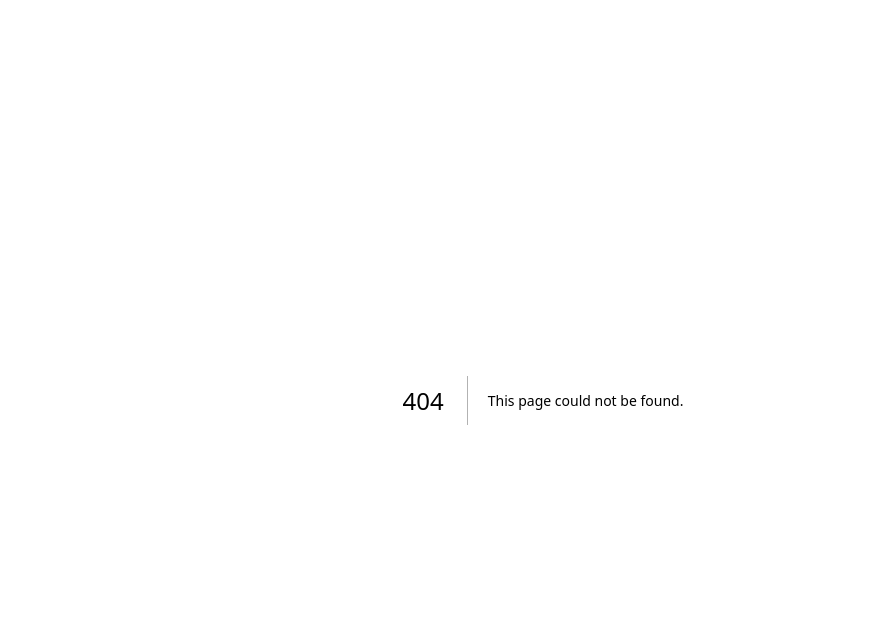
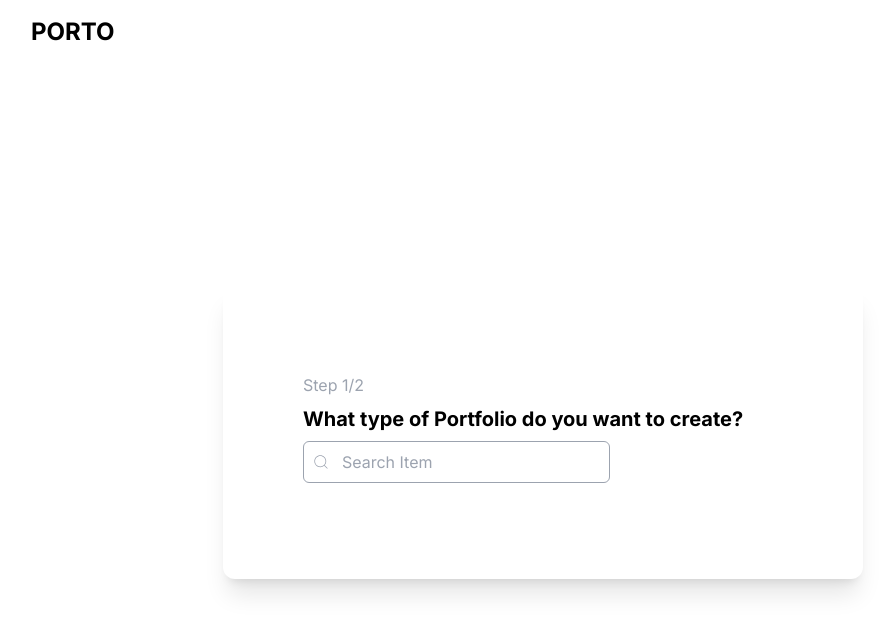
Before and after one commit to somdarv/porto, a Next.js app: page /onboarding in a window 1280 px wide. Before the commit this address had no page. Shown: the top 632 px of the page, without its empty margins (97-989 px from the left). Built offline with nearby package versions, Linux system fonts and the light colour scheme.

Commit message:
search and onboarding

```diff
--- /dev/null
+++ b/app/components/SearchComponent.js
@@ -0,0 +1,124 @@
+import React, { useState, useEffect } from 'react';
+import { CiSearch } from "react-icons/ci";
+import axios from 'axios';
+import { IoClose } from "react-icons/io5";
+
+
+export default function SearchComponent() {
+    const [searchResults, setSearchResults] = useState([]);
+    const [isFocused, setIsFocused] = useState(false);
+    const [searchTerm, setSearchTerm] = useState('');
+    const [displaySelected, setDisplaySelected] = useState(false);
+
+    useEffect(() => {
+        if (searchTerm.length > 0) {
+            const fetchResults = async () => {
+                try {
+                    console.log("Fetching results for:", searchTerm); // Log the search term
+                    const response = await axios.get(`http://localhost:5000/api/portfolio-types/search?query=${searchTerm}`);
+                    console.log("Search results:", response.data); // Log the results
+                    setSearchResults(response.data);
+                } catch (error) {
+                    console.error("Error fetching search results", error);
+                }
+            };
+
+            fetchResults();
+        } else {
+            setSearchResults([]);
+        }
+    }, [searchTerm]);
+
+    const handleSelect = (result) => {
+        setSearchTerm(result.name);
+        setDisplaySelected(!displaySelected) // Set the selected result
+        setSearchResults([]); // Clear the search results after selection
+    };
+
+    return (
+        <div className='w-full flex items-center'>
+            <div className='w-full'>
+
+
+                <div className='flex items-center justify-between'>
+
+                    {
+                        displaySelected === false ? (
+                            <div className='w-full'>
+                                <form className='w-full flex items-center justify-between' onSubmit={(e) => e.preventDefault()}>
+                                    <div className={`rounded-md flex items-center ${isFocused ? 'border-primary border-2' : 'border-gray-400  border'} py-2 px-2 w-[80%]`}>
+                                        <CiSearch className={`text-xl mr-3 ${isFocused ? 'text-primary' : 'text-gray-400'}`} />
+                                        <input
+                                            id='search'
+                                            name='search'
+                                            value={searchTerm}
+                                            onChange={(e) => setSearchTerm(e.target.value)}
+                                            onBlur={(e) => {
+                                                setIsFocused(false);
+                                            }}
+                                            onFocus={() => setIsFocused(true)}
+                                            type="text"
+                                            placeholder='Search Item'
+                                            className='w-full outline-none'
+                                        />
+                                    </div>
+                                </form>
+                            </div>
+                        ) :
+                            (<div className='w-full'>
+                                {searchResults.length > 0 && (
+                                    <ul className='mt-2 w-[80%] bg-white'>
+                                        {searchResults.map((result) => (
+
+                                            <div
+                                                key={result._id}
+                                                className='flex justify-between items-center gap-x-3'
+                                            >
+
+                                                <div className='w-[80%] flex items-center  gap-x-3'>
+                                                    <div className='w-3 h-3 rounded-full bg-primary'></div>
+                                                    <h1 className='font-semibold'> {result.name}  </h1>
+                                                </div>
+
+                                                <div className='cursor-pointer w-[18%] flex justify-end'>
+                                                    <IoClose onClick={() => { setDisplaySelected(!displaySelected); setSearchResults([]); setSearchTerm('') }} className='font-semibold hover:text-primary' />
+                                                </div>
+
+                                            </div>
+                                        ))}
+                                    </ul>
+                                )}
+                                <div className='my-12'>
+                                    <button className='bg-primary rounded-full text-white text-sm px-3 py-2'>
+                                        Continue
+                                    </button>
+                                </div>
+                            </div>)
+                    }
+                </div>
+
+                {
+                    displaySelected === true ? (
+                        ''
+                    ) : (
+                        <div className=''>
+                            {searchResults.length > 0 && (
+                                <ul className='border border-gray-400 rounded-md mt-2 w-[80%] bg-white'>
+                                    {searchResults.map((result) => (
+                                        <li
+                                            key={result._id}
+                                            onClick={() => { handleSelect(result); setSearchResults([]) }}
+                                            className='px-4 py-2 text-sm hover:bg-blue-50 cursor-pointer'
+                                        >
+                                            {result.name}
+                                        </li>
+                                    ))}
+                                </ul>
+                            )}
+                        </div>
+                    )
+                }
+            </div>
+        </div >
+    )
+}
--- /dev/null
+++ b/app/onboarding/page.js
@@ -0,0 +1,49 @@
+'use client'
+
+import React from 'react'
+import Navigation from '../components/Navigation'
+import Link from 'next/link'
+import SearchComponent from '../components/SearchComponent'
+
+
+
+export default function Page() {
+    return (
+        <div className="whitebg h-screen flex flex-col justify-between">
+            {/* <div className='w-full bg-[#0085D2]'>
+                <Navigation page={"home"} />
+            </div> */}
+
+            <div className='w-[80%] py-4 mx-auto'>
+                <div>
+                    <Link href={'/#'}>
+                        <button className=" text-primary font-bold  text-2xl">PORTO</button>
+                    </Link>
+                </div>
+            </div>
+
+            {/* main content */}
+
+            <div className='flex justify-center w-full h-full items-center'>
+                <div className='w-[50%] h-[40%] py-1 mx-auto flex items-center justify-center bg-white rounded-xl shadow-xl'>
+                    <div className='w-[75%] mx-auto'>
+                        <p className='text-gray-400'>Step 1/2</p>
+
+                        <h1 className='font-bold text-xl my-2'>What type of Portfolio do you want to create?</h1>
+
+                        <div className=' w-[80%] my-2 '>
+                            <SearchComponent />
+                        </div>
+                    </div>
+                </div>
+            </div>
+
+
+
+
+
+
+
+        </div>
+    )
+}
```
Also changed, not shown: 1 other file (tests, documents, lock files or other folders).
